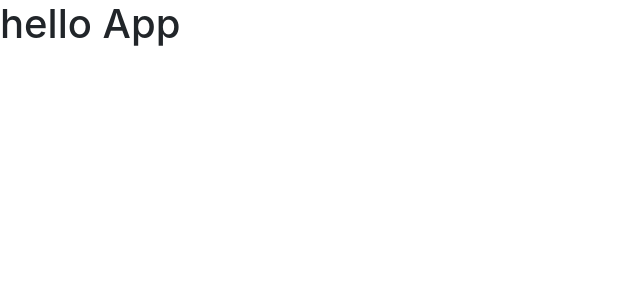
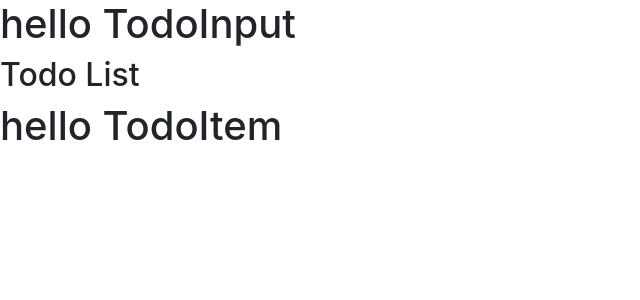
Before and after one commit to super8989/React_todo_list, a React (Create React App) app: page / in a window 1280 px wide. Shown: the top 300 px of the page, without its empty margins (0-640 px from the left). Built offline with nearby package versions, Linux system fonts and the light colour scheme.

Commit message:
created state in App.js

```diff
--- a/public/index.html
+++ b/public/index.html
@@ -9,6 +9,7 @@
 			name="description"
 			content="Web site created using create-react-app"
 		/>
+		<!--Bootstrap-->
 		<link
 			rel="stylesheet"
 			href="https://stackpath.bootstrapcdn.com/bootstrap/4.4.1/css/bootstrap.min.css"
--- a/src/App.js
+++ b/src/App.js
@@ -1,11 +1,29 @@
-import React from "react";
+import React, { Component } from "react";
 
-function App() {
-	return (
-		<div className='App'>
-			<h1>hello App</h1>
-		</div>
-	);
+import TodoInput from "./components/TodoInput";
+import TodoList from "./components/TodoList";
+
+import uuid from "uuid";
+
+class App extends Component {
+	state = {
+		items: [
+			{ id: 1, title: "wake up" },
+			{ id: 2, title: "make breakfast" }
+		],
+		id: uuid(),
+		item: "",
+		editItem: false
+	};
+
+	render() {
+		return (
+			<div className='App'>
+				<TodoInput />
+				<TodoList />
+			</div>
+		);
+	}
 }
 
 export default App;
--- a/src/components/TodoList.js
+++ b/src/components/TodoList.js
@@ -1,10 +1,13 @@
 import React, { Component } from "react";
+
+import TodoItem from "./TodoItem";
 
 class TodoList extends Component {
 	render() {
 		return (
 			<div>
-				<h1>hello TodoList</h1>
+				<h2>Todo List</h2>
+				<TodoItem />
 			</div>
 		);
 	}
```
